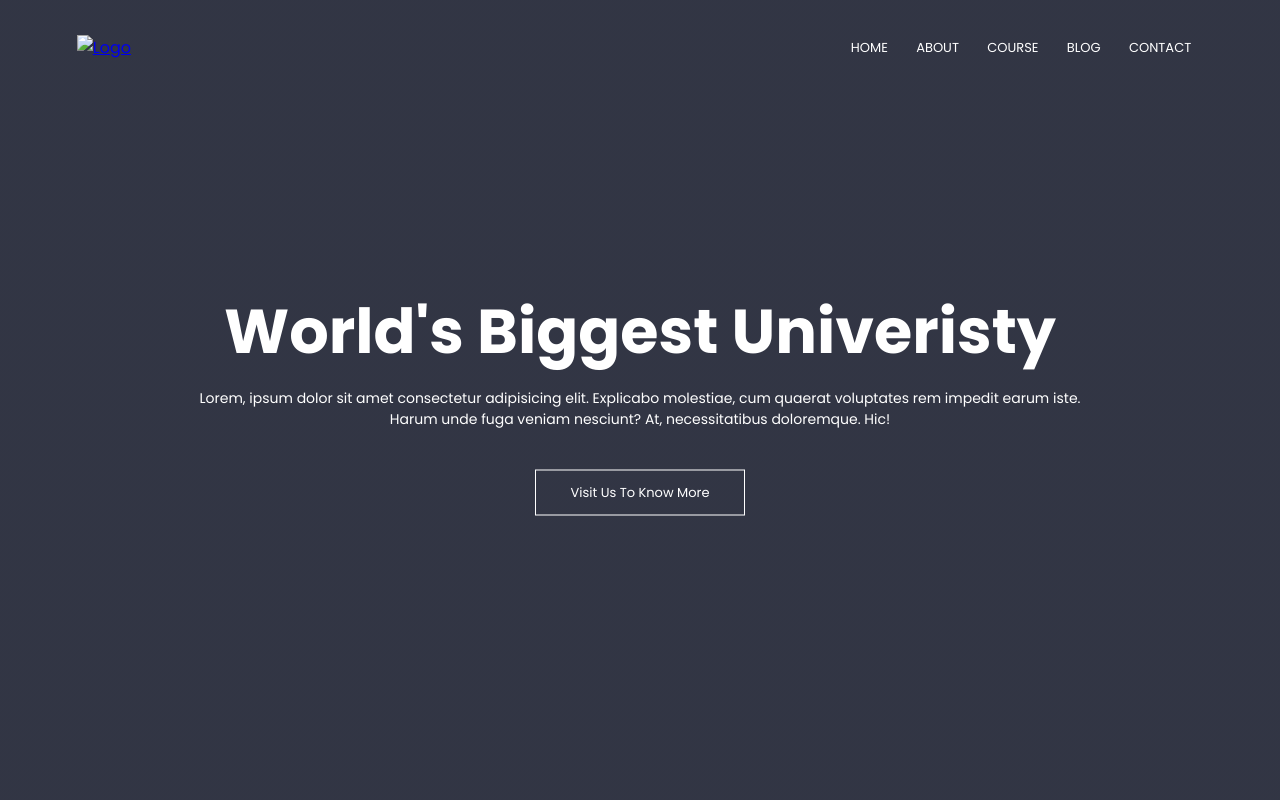
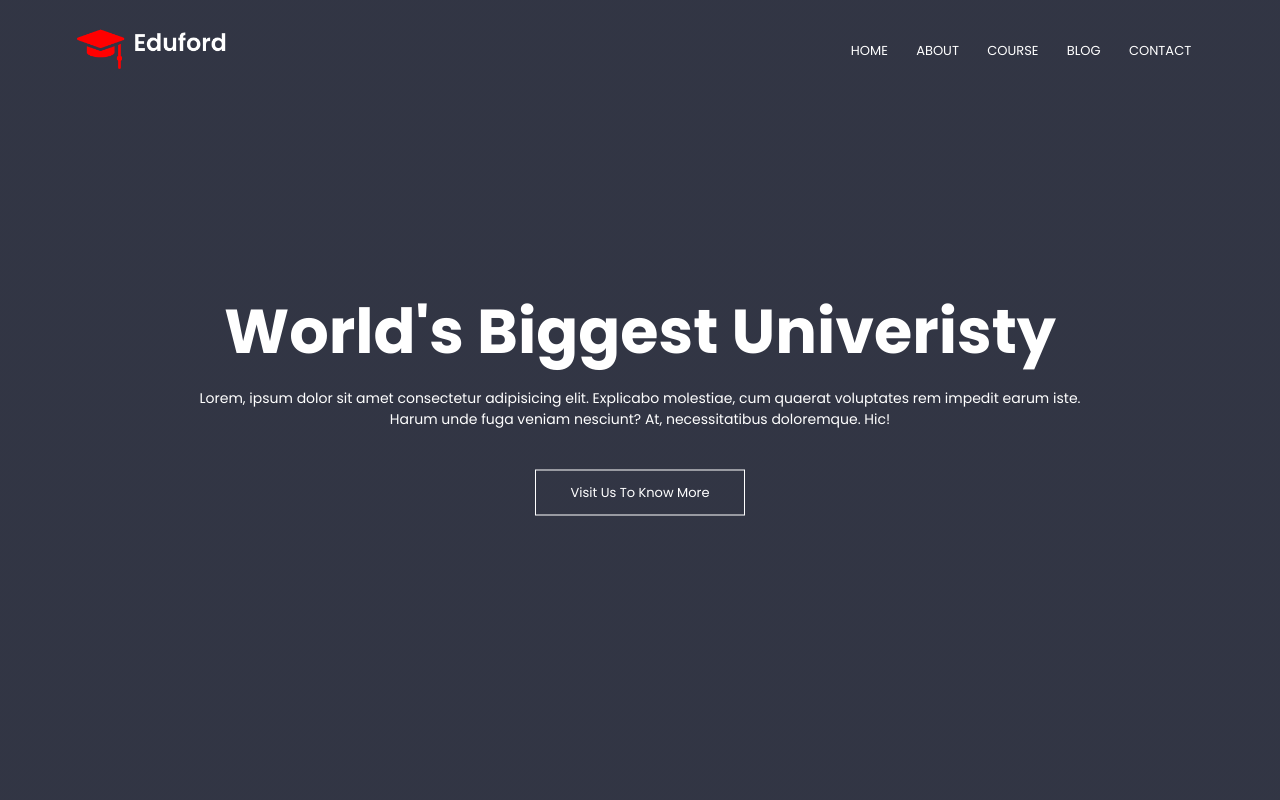
Before and after one commit to makwanaraj/eduford-university, a plain HTML site: page index.html in a window 1280 px wide. Shown: the top 800 px of the page. Drawn offline with Linux system fonts and the light colour scheme; the site is published under a folder, as on GitHub Pages, so addresses that start at the root find nothing.

Commit message:
Logo bug fix

```diff
--- a/index.html
+++ b/index.html
@@ -18,7 +18,7 @@
     <!-- Banner with navbar -->
     <section class="header">
       <nav>
-        <a href="index.html"><img src="/images/logo.png" alt="Logo" /></a>
+        <a href="index.html"><img src="images/logo.png" alt="Logo" /></a>
         <div class="nav-links" id="navLinks">
             <i class="fa fa-times" onclick="hideMenu()"></i>
           <ul>
```
